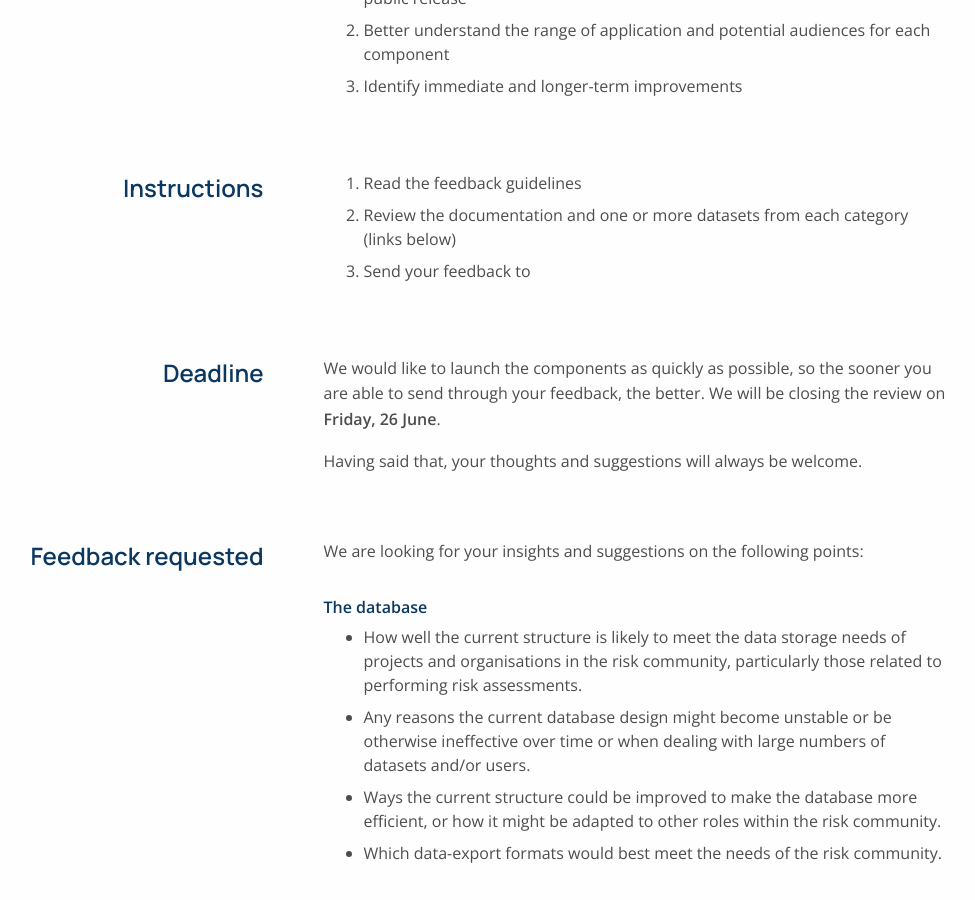
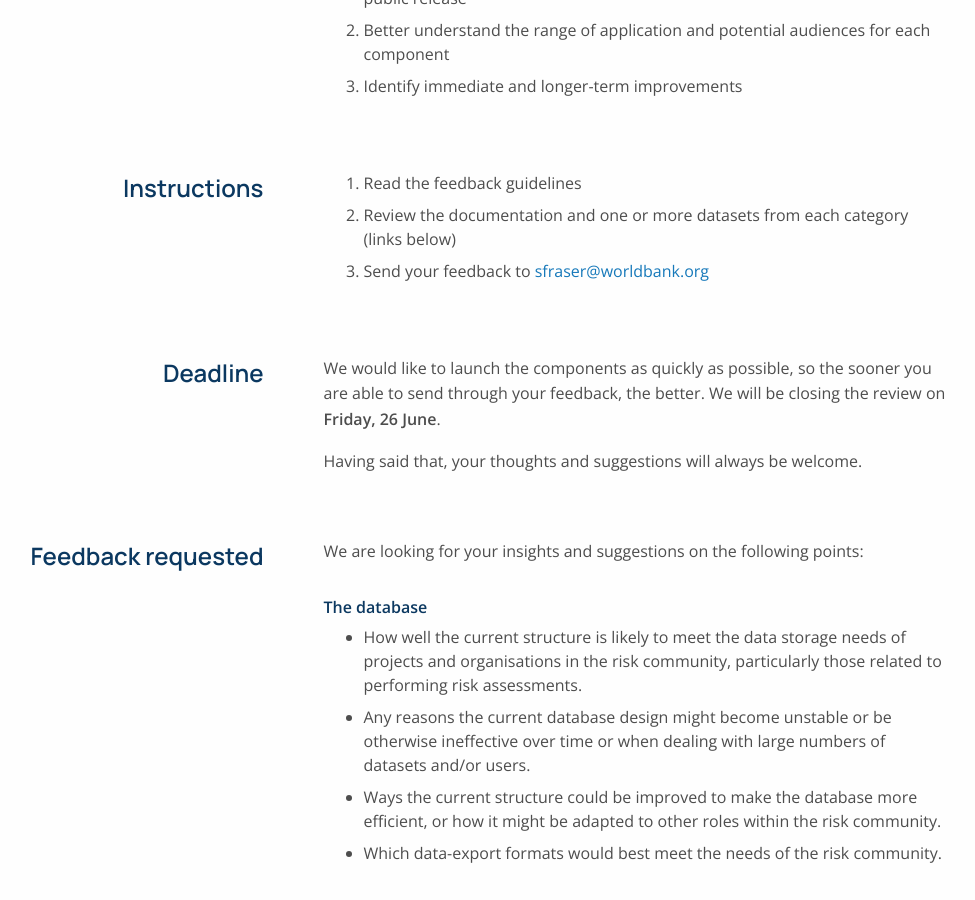
Before and after one commit to GFDRR/risk-data-library.github.io, a Jekyll site: the page built from landing-page.html, in a window 1280 px wide and 900 px high, scrolled down 1294 px. Shown: the whole window, without its empty margins (164-1139 px from the left). Built offline with Jekyll 4.4.1, drawn with Linux system fonts in a browser that asks for light colours; nearby versions of some CDN libraries.

Commit message:
update landing-page first-section.html
update email address

```diff
--- a/_includes/landing-page/first-section.html
+++ b/_includes/landing-page/first-section.html
@@ -103,7 +103,7 @@
           Review the documentation and one or more datasets from each category (links below)
         </li>
         <li>
-          Send your feedback to <sfraser@worldbank.org>
+          Send your feedback to <a href="mailto:sfraser@worldbank.org">sfraser@worldbank.org</a>
         </li>
       </ul>
     </div>
```
